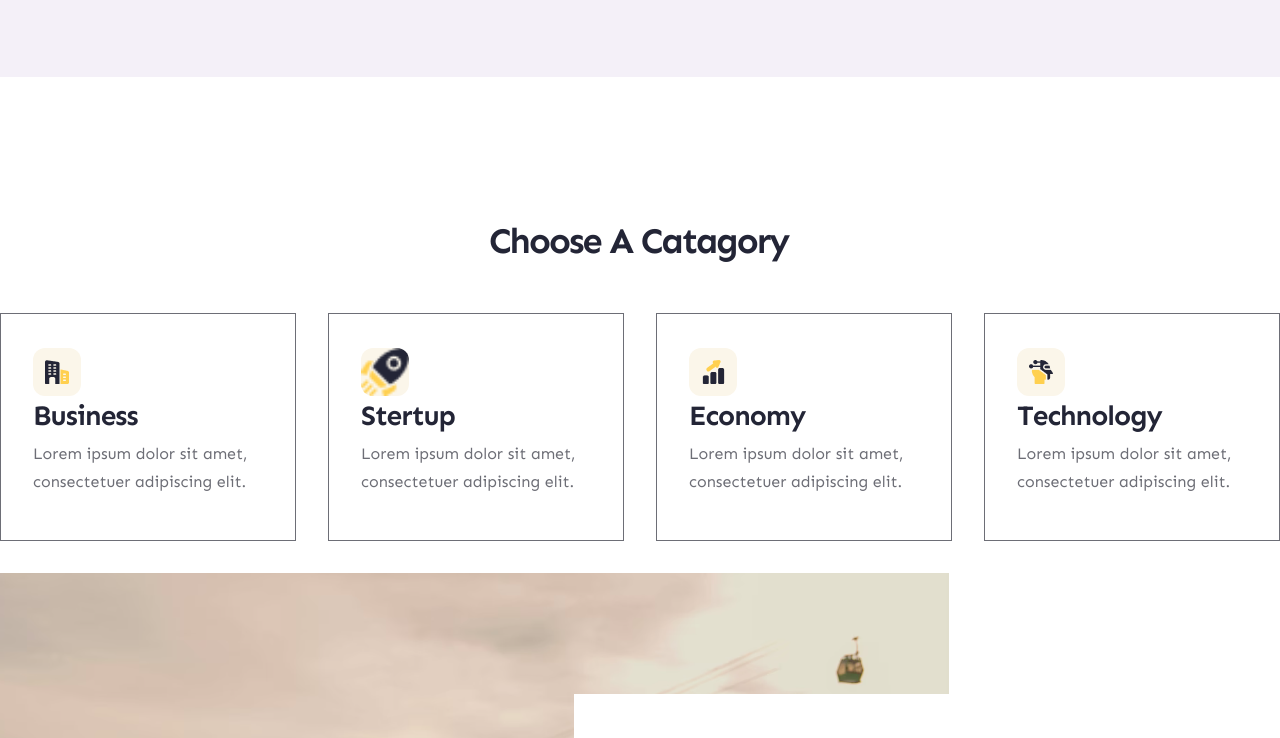
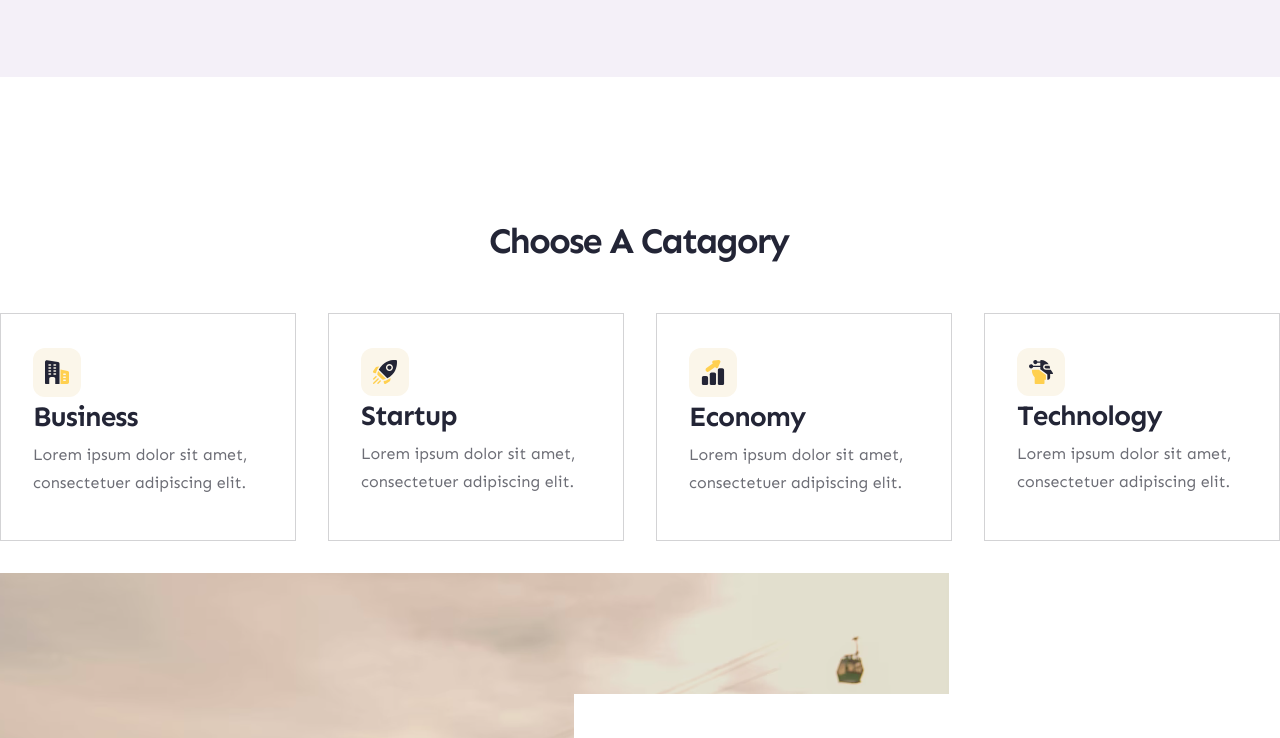
Before and after one commit to ntlmlnkv/first-template, a website built with Parcel: page src/index.html in a window 1280 px wide. Shown: the part 2299-3037 px from the top of the page. Built offline with nearby package versions, Linux system fonts and the light colour scheme.

Commit message:
fix border color, replace png incons to svg, add transition to item

```diff
--- a/src/index.html
+++ b/src/index.html
@@ -130,22 +130,22 @@
             <div class="chose_a_catagory_title">Choose A Catagory</div>
             <div class="cateories">
                 <div class="item">
-                    <img class="item_img" src="../img/choose_a_catagory/business.png">
+                    <img class="item_img" src="../img/choose_a_catagory/business.svg">
                     <div class="item_title">Business</div>
                     <div class="item_text">Lorem ipsum dolor sit amet, consectetuer adipiscing elit.</div>
                 </div>
                 <div class="item">
-                    <img class="item_img" src="../img/choose_a_catagory/strartup.png">
-                    <div class="item_title">Stertup</div>
+                    <img class="item_img" src="../img/choose_a_catagory/strartup.svg">
+                    <div class="item_title">Startup</div>
                     <div class="item_text">Lorem ipsum dolor sit amet, consectetuer adipiscing elit.</div>
                 </div>
                 <div class="item">
-                    <img class="item_img" src="../img/choose_a_catagory/economy.png">
+                    <img class="item_img" src="../img/choose_a_catagory/economy.svg">
                     <div class="item_title"> Economy </div>
                     <div class="item_text">Lorem ipsum dolor sit amet, consectetuer adipiscing elit.</div>
                 </div>
                 <div class="item">
-                    <img class="item_img" src="../img/choose_a_catagory/business-and-trade 1.png">
+                    <img class="item_img" src="../img/choose_a_catagory/business-and-trade 1.svg">
                     <div class="item_title">Technology</div>
                     <div class="item_text">Lorem ipsum dolor sit amet, consectetuer adipiscing elit.</div>
                 </div>
--- a/src/styles.scss
+++ b/src/styles.scss
@@ -207,7 +207,7 @@ body {
     .post_wrapper {
       width: 733px;
       height: 724px;
-      border: 1px solid #6D6E76;
+      border: 1px solid rgba($color: #6D6E76, $alpha: 0.3);
     }
 
     .img_post_wrapper {
@@ -521,11 +521,12 @@ body {
     .item {
       width: 296px;
       height: 228px;
-      border: 1px solid #6D6E76;
-
+      border: 1px solid rgba($color: #6D6E76, $alpha: 0.3);
+      transition: all 350ms ease-in-out;
 
       .item_img {
         width: 48px;
+        padding: 12px;
         background-color: #FBF6EA;
         border-radius: 12px;
         margin-top: 34px;
```
Also changed, not shown: dist/index.html, img/choose_a_catagory/business-and-trade 1.png (deleted), img/choose_a_catagory/business-and-trade 1.svg (added), img/choose_a_catagory/business.png (deleted), img/choose_a_catagory/business.svg (added), img/choose_a_catagory/economy.png (deleted), img/choose_a_catagory/economy.svg (added), img/choose_a_catagory/strartup.png (deleted), img/choose_a_catagory/strartup.svg (added).
